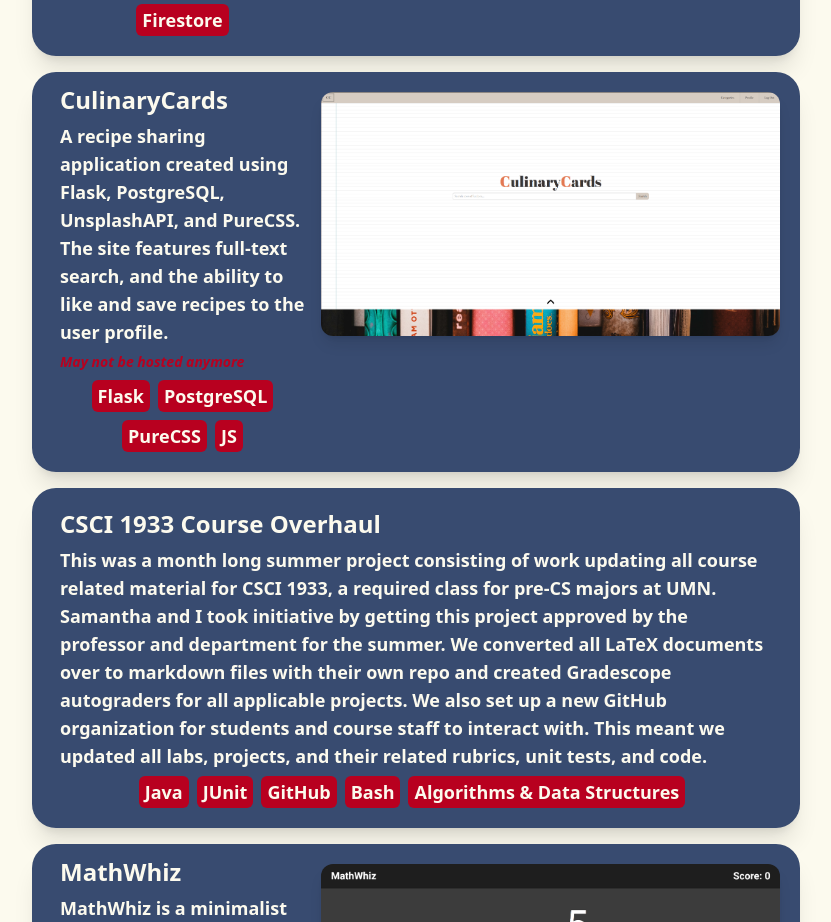
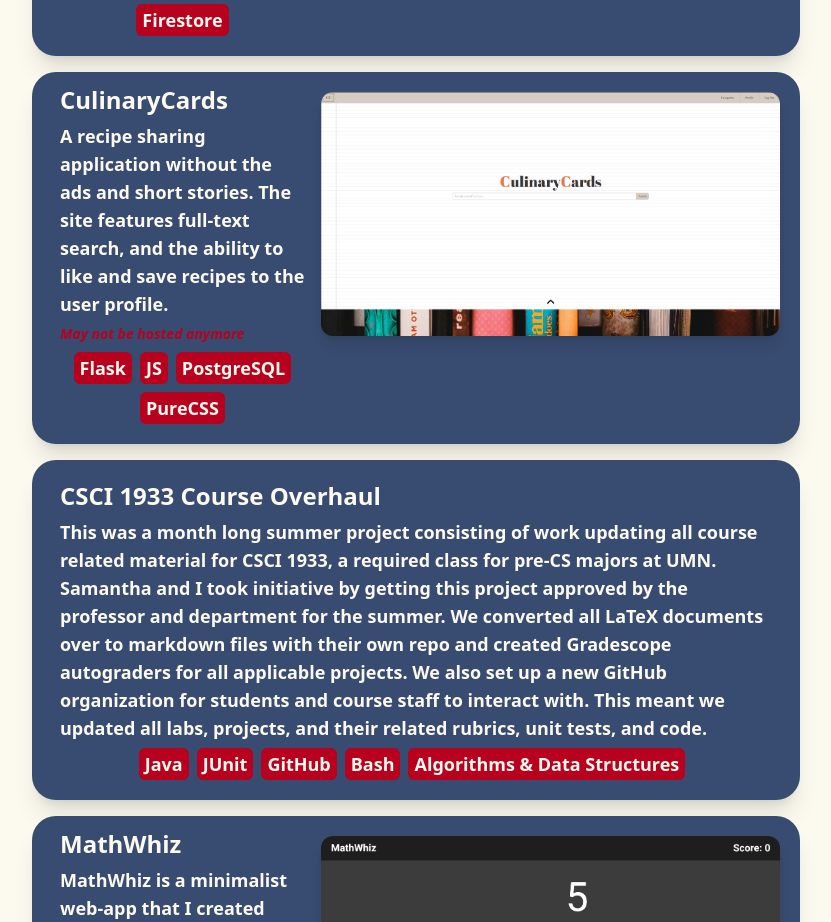
Before and after one commit to AdamKvant/AdamKvantSite, a SvelteKit app: page /projects in a window 1280 px wide. Shown: the part 800-1722 px from the top of the page, without its empty margins (224-1055 px from the left). Built offline with nearby package versions, Linux system fonts and the light colour scheme.

Commit message:
updated projects and about me

```diff
--- a/src/components/Projects.svelte
+++ b/src/components/Projects.svelte
@@ -20,8 +20,8 @@
     },
     {
       title:"CulinaryCards",
-      description:"A recipe sharing application created using Flask, PostgreSQL, UnsplashAPI, and PureCSS. The site features full-text search, and the ability to like and save recipes to the user profile.",
-      tags:["Flask","PostgreSQL","PureCSS","JS"],
+      description:"A recipe sharing application without the ads and short stories. The site features full-text search, and the ability to like and save recipes to the user profile.",
+      tags:["Flask","JS","PostgreSQL","PureCSS"],
       disclaimer:true,
       source:"CulinaryCards.png",
       alt:"CulinaryCards picture",
--- a/src/routes/+page.svelte
+++ b/src/routes/+page.svelte
@@ -25,7 +25,8 @@
 
   <!-- About Me -->
   <Card title="About Me"
-  description="Hi, I’m Adam! I recently graduated with distinction from UMN’s College of Science and Engineering with a B.S. in Computer Science. With intern experience in IT, Data Science, and Development, I have a diverse set of skills at my disposal. I enjoy exploring new technologies and 3D printing.
+  description="Hi, I’m Adam! I recently graduated with distinction from UMN’s College of Science and Engineering with a B.S. in Computer Science. Throughout my undergrad experience I had intern experiences in IT, Data Science, and Software Development.
+  Interning in many sectors of the tech industry brought me broad knowledge that allows me to communicate effectively with my peers.
   <br> Outside of tech, I’m passionate about lifting, baking bread, fencing (Sabre), rock climbing, gaming, and soccer." />
   <!-- End About Me -->
 
```
